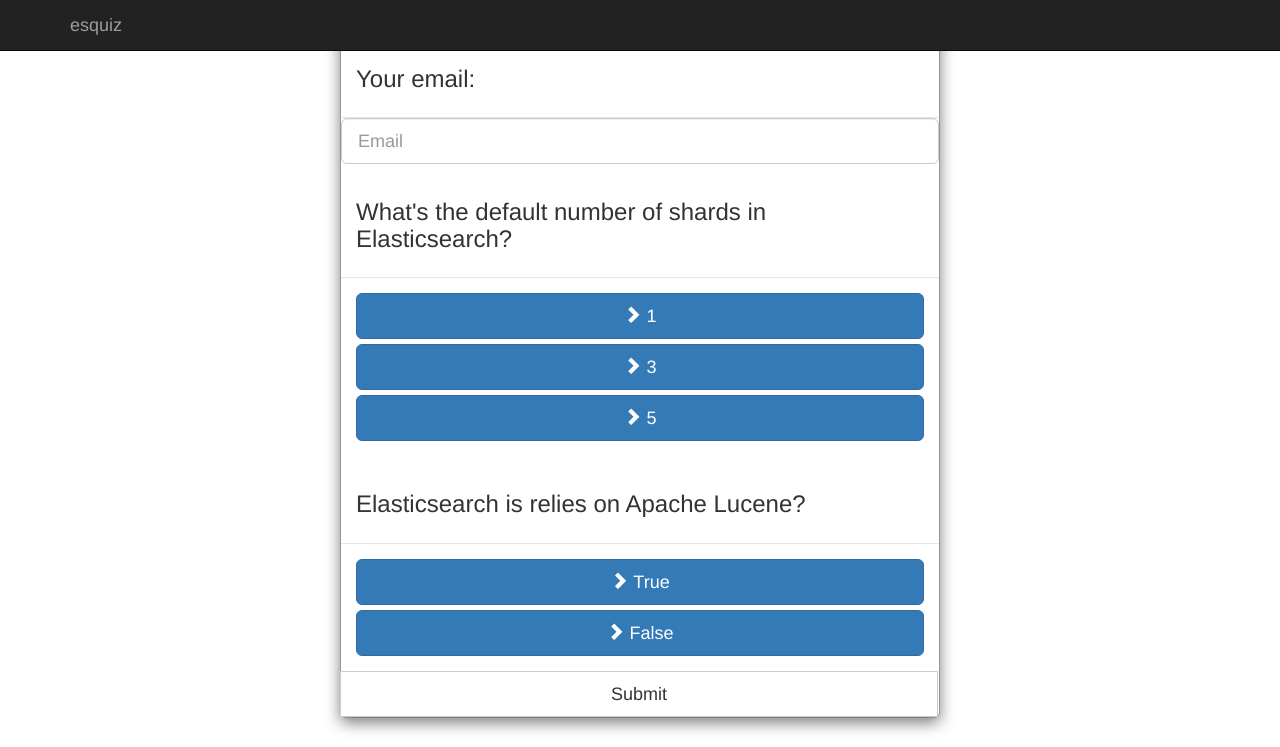
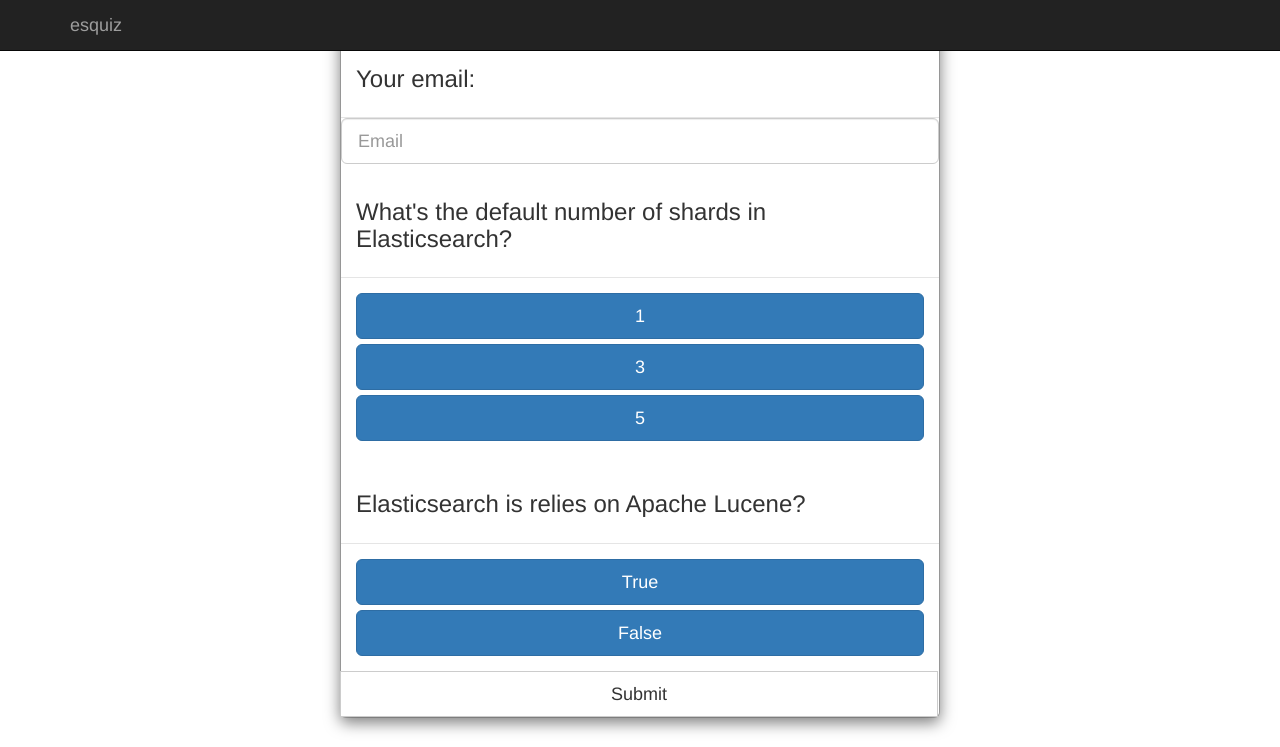
Before and after one commit to mcascallares/esquiz, a Flask app: page / in a window 1280 px wide. Shown: the top 747 px of the page. Run offline with Flask 2, Linux system fonts and the light colour scheme; some libraries are stand-ins or nearby versions.

Commit message:
cleanup styles

```diff
--- a/templates/index.html
+++ b/templates/index.html
@@ -14,23 +14,23 @@
         </div>
 
         <div class="modal-header">
-        <h3>What's the default number of shards in Elasticsearch?</h3>
+          <h3>What's the default number of shards in Elasticsearch?</h3>
         </div>
         <div class="modal-body">
         <div data-toggle="buttons">
-            <label class="btn btn-lg btn-primary btn-block"><span class="btn-label"><i class="glyphicon glyphicon-chevron-right"></i></span> <input type="radio" name="q1" value="1">1</label>
-            <label class="btn btn-lg btn-primary btn-block"><span class="btn-label"><i class="glyphicon glyphicon-chevron-right"></i></span> <input type="radio" name="q1" value="3">3</label>
-            <label class="btn btn-lg btn-primary btn-block"><span class="btn-label"><i class="glyphicon glyphicon-chevron-right"></i></span> <input type="radio" name="q1" value="5">5</label>
+            <label class="btn btn-lg btn-primary btn-block"><input type="radio" name="q1" value="1">1</label>
+            <label class="btn btn-lg btn-primary btn-block"><input type="radio" name="q1" value="3">3</label>
+            <label class="btn btn-lg btn-primary btn-block"><input type="radio" name="q1" value="5">5</label>
         </div>
         </div>
 
         <div class="modal-header">
-        <h3>Elasticsearch is relies on Apache Lucene?</h3>
+          <h3>Elasticsearch is relies on Apache Lucene?</h3>
         </div>
         <div class="modal-body">
-        <div class="quiz" id="quiz" data-toggle="buttons">
-            <label class="btn btn-lg btn-primary btn-block"><span class="btn-label"><i class="glyphicon glyphicon-chevron-right"></i></span> <input type="radio" name="q2" value="True">True</label>
-            <label class="btn btn-lg btn-primary btn-block"><span class="btn-label"><i class="glyphicon glyphicon-chevron-right"></i></span> <input type="radio" name="q2" value="False">False</label>
+        <div data-toggle="buttons">
+            <label class="btn btn-lg btn-primary btn-block"><input type="radio" name="q2" value="True">True</label>
+            <label class="btn btn-lg btn-primary btn-block"><input type="radio" name="q2" value="False">False</label>
         </div>
         </div>
 
```
